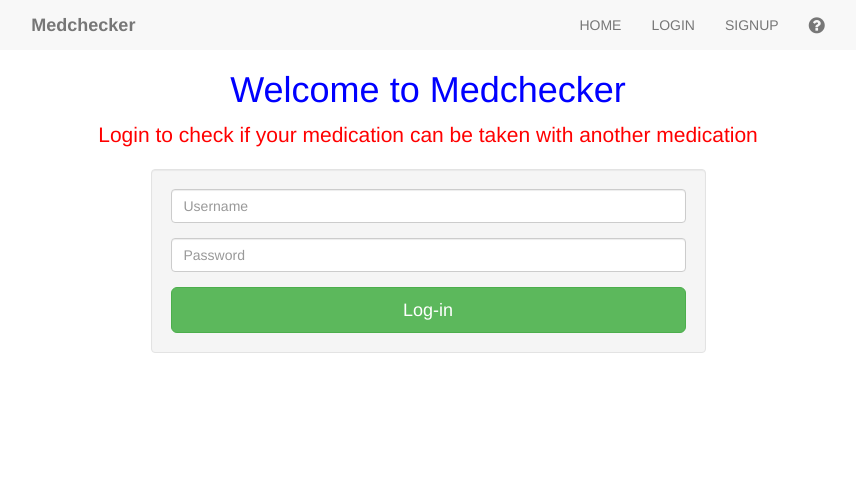
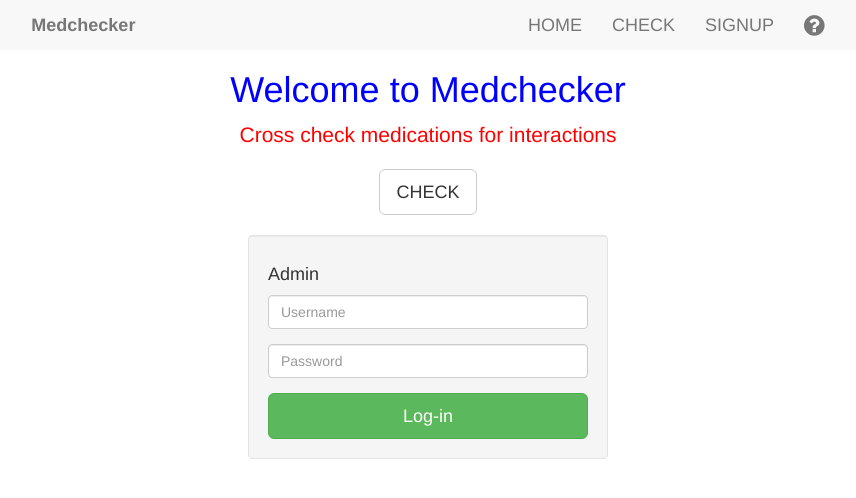
Before and after one commit to ncabelin/medchecker, a Flask app: page / in a window 1280 px wide. Shown: the top 498 px of the page, without its empty margins (212-1068 px from the left). Run offline with Flask 2, Linux system fonts and the light colour scheme; some libraries are stand-ins or nearby versions.

Commit message:
add check and admin

```diff
--- a/app.py
+++ b/app.py
@@ -12,6 +12,18 @@ app = Flask(__name__)
 def showHomepage():
 	return render_template('home.html')
 
+@app.route('/check', methods=['GET','POST'])
+def checkMed():
+	# check medications
+	# does not need to be logged in
+	return render_template('check.html')
+
+@app.route('/admin', methods=['GET','POST'])
+def showAdmin():
+	# admin panel for medications CRUD
+	# and users CRUD
+	return render_template('admin.html')
+
 
 if __name__ == '__main__':
 	print('app started')
--- a/static/css/style.css
+++ b/static/css/style.css
@@ -1,3 +1,7 @@
+body {
+	font-size: 18px;
+}
+
 h1 {
     color: blue;
 }
@@ -5,3 +9,7 @@ h1 {
 p {
     color: red;
 }
+
+#hero .well {
+	margin-top: 20px;
+}
--- /dev/null
+++ b/templates/admin.html
@@ -0,0 +1,4 @@
+{% extends 'base.html' %}
+{% block content %}
+Admin
+{% endblock %}
--- a/templates/base.html
+++ b/templates/base.html
@@ -39,7 +39,7 @@
 	          <div class="collapse navbar-collapse" id="menu">
 	            <ul class="nav navbar-nav navbar-right text-center">
 	              <li><a href="/">HOME</a></li>
-	              <li><a href="/login">LOGIN</a></li>
+	              <li><a href="/check">CHECK</a></li>
 	              <li><a href="/register">SIGNUP</a></li>
 	              <li><a href="/help"><i class="fa fa-question-circle fa-lg"></i></a></li>
 	            </ul>
--- /dev/null
+++ b/templates/check.html
@@ -0,0 +1,4 @@
+{% extends 'base.html' %}
+{% block content %}
+Check
+{% endblock %}
--- a/templates/home.html
+++ b/templates/home.html
@@ -4,14 +4,16 @@
 	<article>
 		<div class="container">
 			<div class="row">
-				<div class="col-md-12">
-					<h1 class="text-center">Welcome to Medchecker</h1>
-					<p class="lead text-center">Login to check if your medication can be taken with another medication</p>
+				<div class="col-md-12 text-center">
+					<h1>Welcome to Medchecker</h1>
+					<p class="lead">Cross check medications for interactions</p>
+					<a class="btn btn-lg btn-default" href="/check">CHECK</a><br>
 				</div>
 			</div>
 			<div class="row">
-				<div class="col-md-6 col-md-offset-3">
+				<div class="col-md-4 col-md-offset-4">
 					<div class="well">
+						<h4>Admin</h4>
 						<form class="form">
 							<div class="form-group">
 								<label for="username" class="sr-only">Username</label>
```
